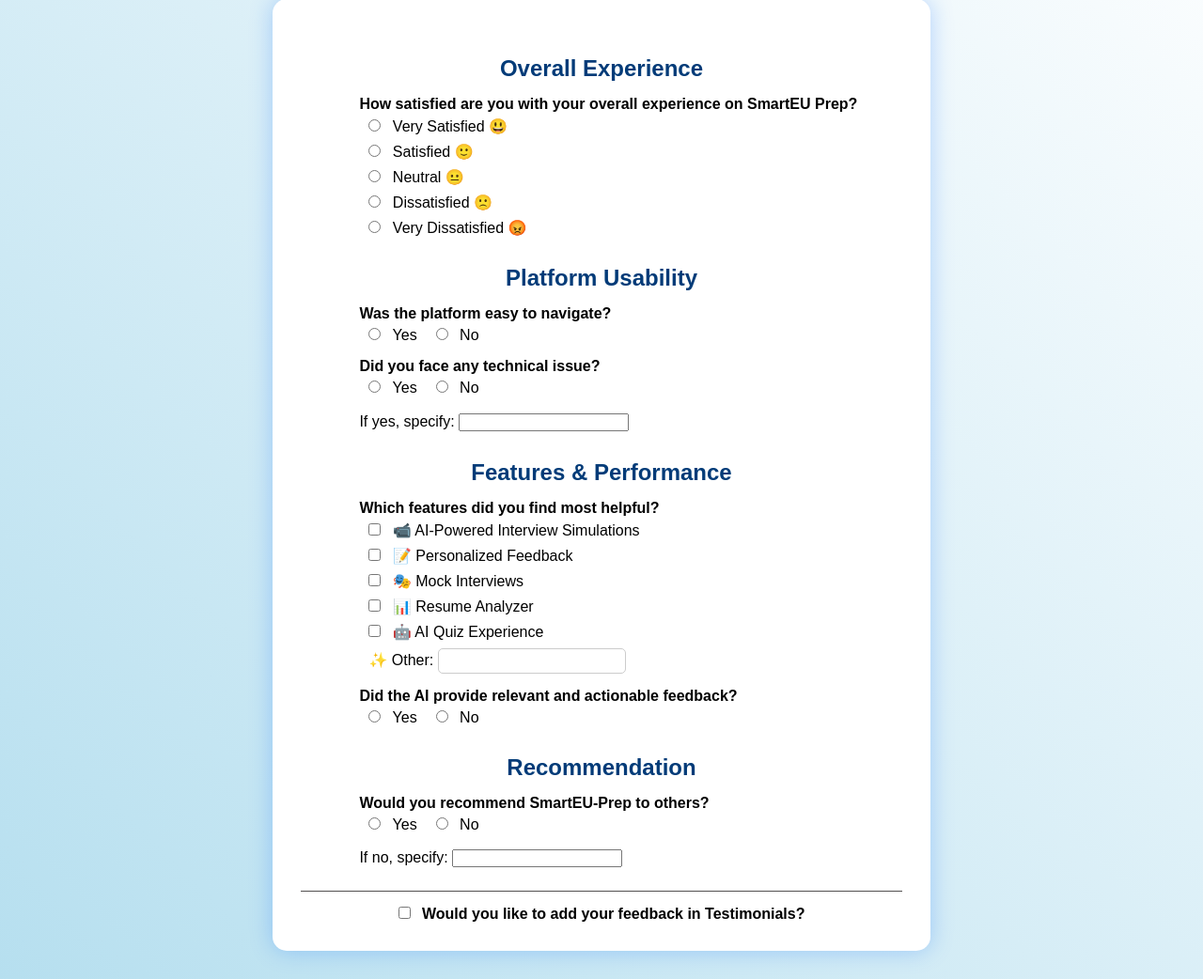
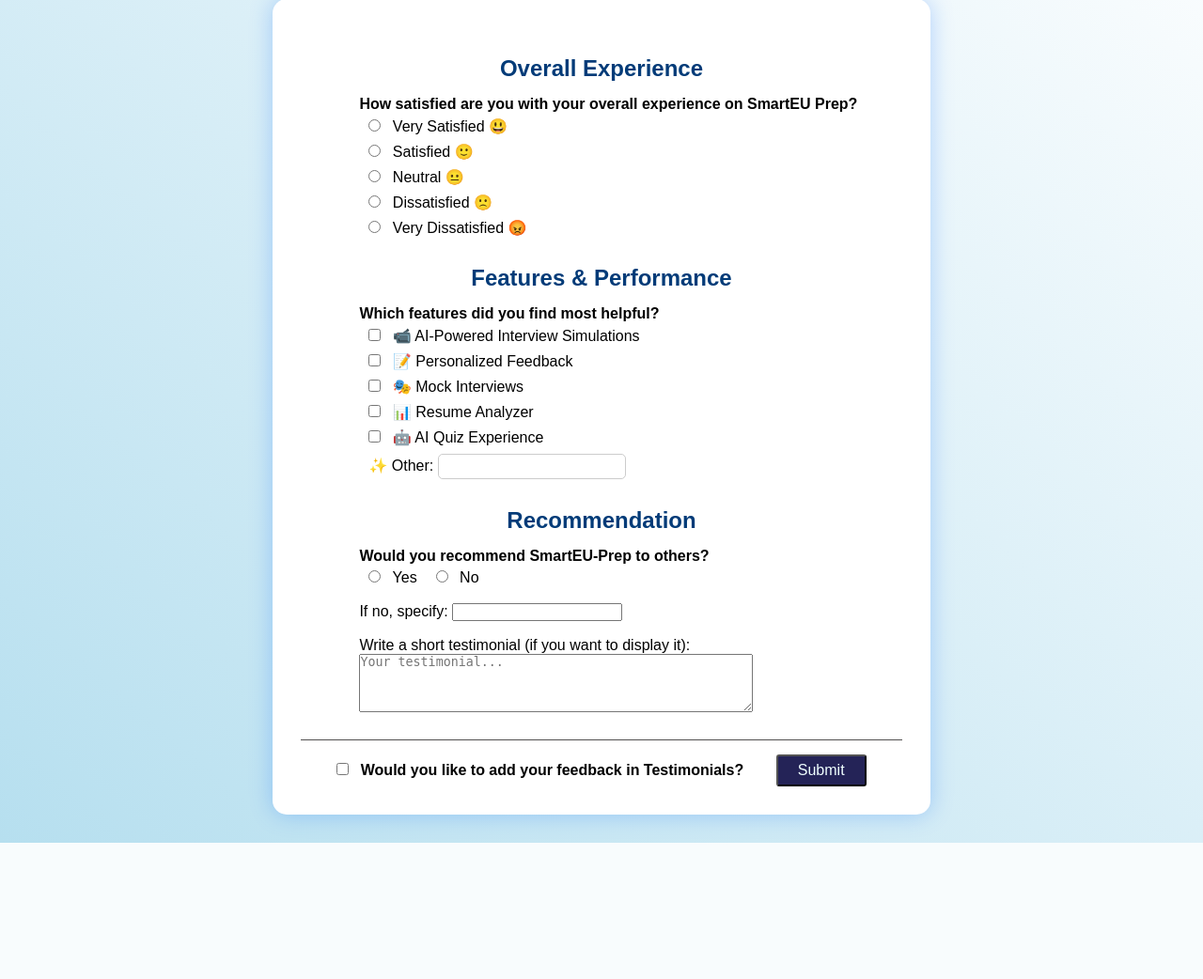
Before and after one commit to deepanshi43/AI-Powered-Interview-Preparation-System, a PHP site: page /HTML/feedback.html in a window 1280 px wide. Shown: the part 195-1237 px from the top of the page at 94% size. After the commit the page ends 1092 px from the top, so only its background shows below. Run offline with PHP 8.4, Linux system fonts and the light colour scheme.

Commit message:
add database to  feedback form and and show the testimonial dynamically on index.html

```diff
--- a/HTML/feedback.html
+++ b/HTML/feedback.html
@@ -23,78 +23,56 @@
 
 
   <div class="inner-box">
-    <form action="#">
+   <form action="http://localhost/TESTI/submit_feedback.php" method="POST">
+  <!-- Overall Experience -->
   <h3>Overall Experience</h3>
   <p class="question">How satisfied are you with your overall experience on SmartEU Prep?</p>
   <div class="rating options">
-        <label><input type="radio" name="experience" value="VS" /> Very Satisfied 😃</label>
-        <label><input type="radio" name="experience" value="S" /> Satisfied 🙂</label>
-        <label><input type="radio" name="experience" value="N" /> Neutral 😐</label>
-        <label><input type="radio" name="experience" value="D" /> Dissatisfied 🙁</label>
-        <label><input type="radio" name="experience" value="VD" /> Very Dissatisfied 😡</label>
+    <label><input type="radio" name="experience" value="Very Satisfied" /> Very Satisfied 😃</label>
+    <label><input type="radio" name="experience" value="Satisfied" /> Satisfied 🙂</label>
+    <label><input type="radio" name="experience" value="Neutral" /> Neutral 😐</label>
+    <label><input type="radio" name="experience" value="Dissatisfied" /> Dissatisfied 🙁</label>
+    <label><input type="radio" name="experience" value="Very Dissatisfied" /> Very Dissatisfied 😡</label>
   </div>
 
-      <h3>Platform Usability</h3>
-      <ul>
-        <li>
-          <p class="question">Was the platform easy to navigate?</p>
+  <!-- Features & Performance -->
+  <h3>Features & Performance</h3>
+  <p class="question">Which features did you find most helpful?</p>
+  <div class="options-2">
+    <label><input type="checkbox" name="features[]" value="AI-Powered Interview Simulations" /> 📹 AI-Powered Interview Simulations</label>
+    <label><input type="checkbox" name="features[]" value="Personalized Feedback" /> 📝 Personalized Feedback</label>
+    <label><input type="checkbox" name="features[]" value="Mock Interviews" /> 🎭 Mock Interviews</label>
+    <label><input type="checkbox" name="features[]" value="Resume Analyzer" /> 📊 Resume Analyzer</label>
+    <label><input type="checkbox" name="features[]" value="AI Quiz Experience" /> 🤖 AI Quiz Experience</label>
+    <label>✨ Other: <input type="text" name="other_feature" /></label>
+  </div>
+
+  <!-- Recommendation -->
+  <h3>Recommendation</h3>
+  <p class="question">Would you recommend SmartEU-Prep to others?</p>
   <div class="row-options">
-            <label><input type="radio" name="option" /> Yes</label>
-            <label><input type="radio" name="option" /> No</label>
-          </div>
-        </li>
-        <li>
-          <p class="question">Did you face any technical issue?</p>
-          <div class="row-options">
-            <label><input type="radio" name="issue" /> Yes</label>
-            <label><input type="radio" name="issue" /> No</label>
+    <label><input type="radio" name="recommendation" value="Yes" /> Yes</label>
+    <label><input type="radio" name="recommendation" value="No" /> No</label>
   </div>
   <div class="text-input">
-            <label>If yes, specify: <input type="text" id="box" /></label>
-          </div>
-        </li>
-      </ul>
-
-      <h3>Features & Performance</h3>
-      <ul>
-        <li>
-          <p class="question">Which features did you find most helpful?</p>
-          <div class="options-2">
-            <label><input type="checkbox" /> 📹 AI-Powered Interview Simulations</label>
-            <label><input type="checkbox" /> 📝 Personalized Feedback</label>
-            <label><input type="checkbox" /> 🎭 Mock Interviews</label>
-            <label><input type="checkbox" /> 📊 Resume Analyzer</label>
-            <label><input type="checkbox" /> 🤖 AI Quiz Experience</label>
-            <label>✨ Other: <input type="text" /></label>
-          </div>
-        </li>
-        <li>
-          <p class="question">Did the AI provide relevant and actionable feedback?</p>
-          <div class="row-options">
-            <label><input type="radio" name="options" /> Yes</label>
-            <label><input type="radio" name="options" /> No</label>
-          </div>
-        </li>
-      </ul>
-
-      <h3>Recommendation</h3>
-      <ul>
-        <li>
-          <p class="question">Would you recommend SmartEU-Prep to others?</p>
-          <div class="row-options">
-            <label><input type="radio" name="opt" /> Yes</label>
-            <label><input type="radio" name="opt" /> No</label>
+    <label>If no, specify: <input type="text" name="no_reason" /></label>
   </div>
   <div class="text-input">
-            <label>If no, specify: <input type="text" /></label>
+  <label>Write a short testimonial (if you want to display it):</label><br>
+  <textarea name="testimonial" rows="4" cols="50" placeholder="Your testimonial..."></textarea>
 </div>
-        </li>
-      </ul>
 
+
+  <!-- Testimonial Checkbox and Submit Button -->
   <div class="testimonial">
-        <label><input type="checkbox" name="testimonial" /> <strong>Would you like to add your feedback in Testimonials?</strong></label>
+    <label>
+      <input type="checkbox" name="testimonial_checkbox" value="yes" />
+      <strong>Would you like to add your feedback in Testimonials?</strong>
+    </label>
+    <button type="submit" style="background: #242357; color: azure; padding: 6px; margin-left: 30px; border-radius: 3px; max-width: 200px; width: 15%; font-size: 16px;">Submit</button>
   </div>
 </form>
+
   </div>
 
 <script>
```
Also changed, not shown: CSS/index.css (+56 -51 lines), HTML/index.html (+23 -26 lines). Lines whose indentation alone changed are shown as unchanged.
